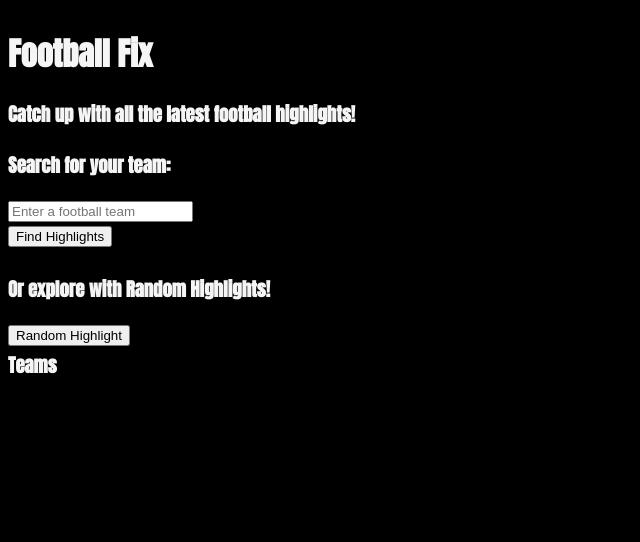
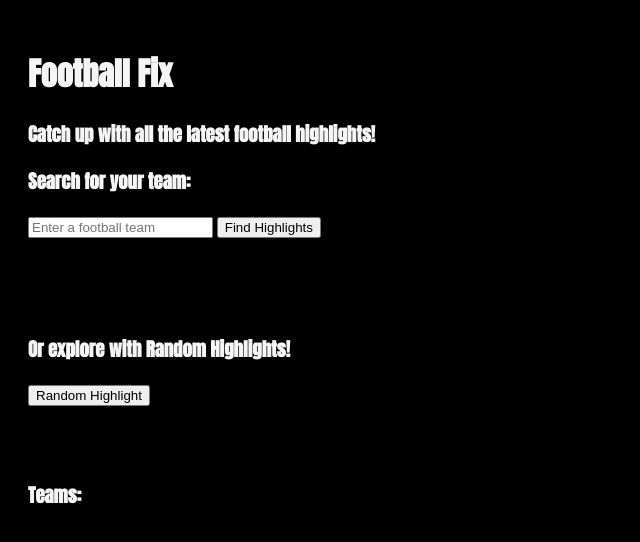
Before and after one commit to jshields123/football-highlights-app, a website: page index.html in a window 1280 px wide. Shown: the whole page, without its empty margins (0-640 px from the left). Drawn offline with Linux system fonts and the light colour scheme; no server answers.

Commit message:
adjusted the html and css layout

```diff
--- a/index.html
+++ b/index.html
@@ -14,19 +14,16 @@
 
   <body>
     <div class='big-div'>
-    <div class="item">
+    <div id='title' class="item">
       <h1>Football Fix</h1>
     <h3>
       Catch up with all the latest football highlights!
     </h3>
   </div>
-  <div class="item">
-    <br>
+  <div id='search'class="item">
     <h3>Search for your team:</h3>
     <form action=""></form>
     <input id="text1" placeholder="Enter a football team" />
-    <br />
-
     <button onclick="findTeam()" id="findTeam">Find Highlights</button>
     <br />
     <br>
@@ -35,7 +32,6 @@
     <br>
     <br>
     <h3>Or explore with Random Highlights!</h3>
-
     <button type="submit" id="refresh" onClick="refreshPage()">
       Random Highlight
     </button>
@@ -43,8 +39,10 @@
   </div>
   <div class="item">
     <br>
-    <h3>Teams</h3>
-    <div id="main"></div>
+    <h3 id='teams'>Teams:</h3>
+  </div>
+    <div id="main">
+    </div>
     </div>
     <script src="./src/renderPost.js"></script>
   </body>
--- a/style.css
+++ b/style.css
@@ -7,9 +7,10 @@
 }
 .item {
     width: 40%;
-    height: 100px;
+    height: 80px;
     font-family:'Anton', sans-serif;
     color: whitesmoke;
+    padding: 20px;
 
 }
 .item:nth-child(2n) {
@@ -20,3 +21,10 @@ body {
     background-color: black;
 
 }
+#main {
+    width: 80%;
+    padding: 20px;
+}
+#teams {
+    padding-top: 50px;
+}
```
